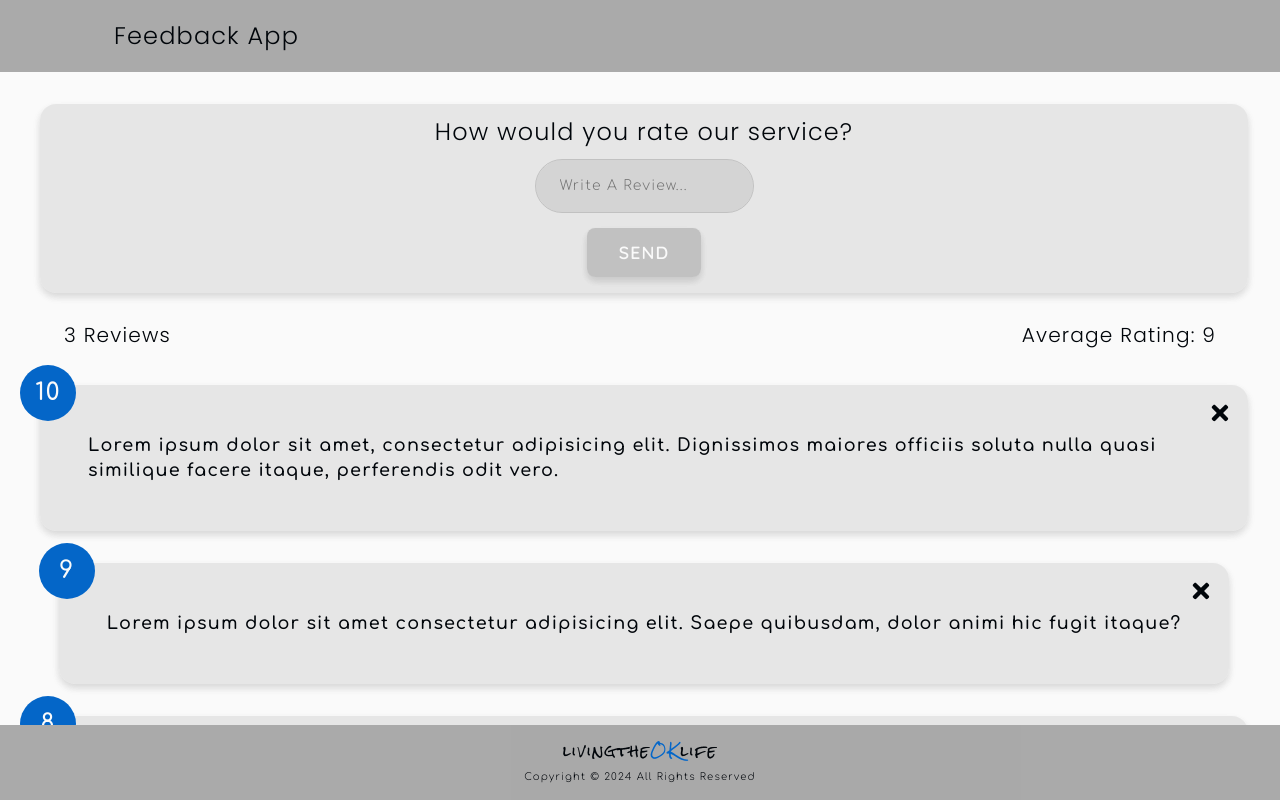
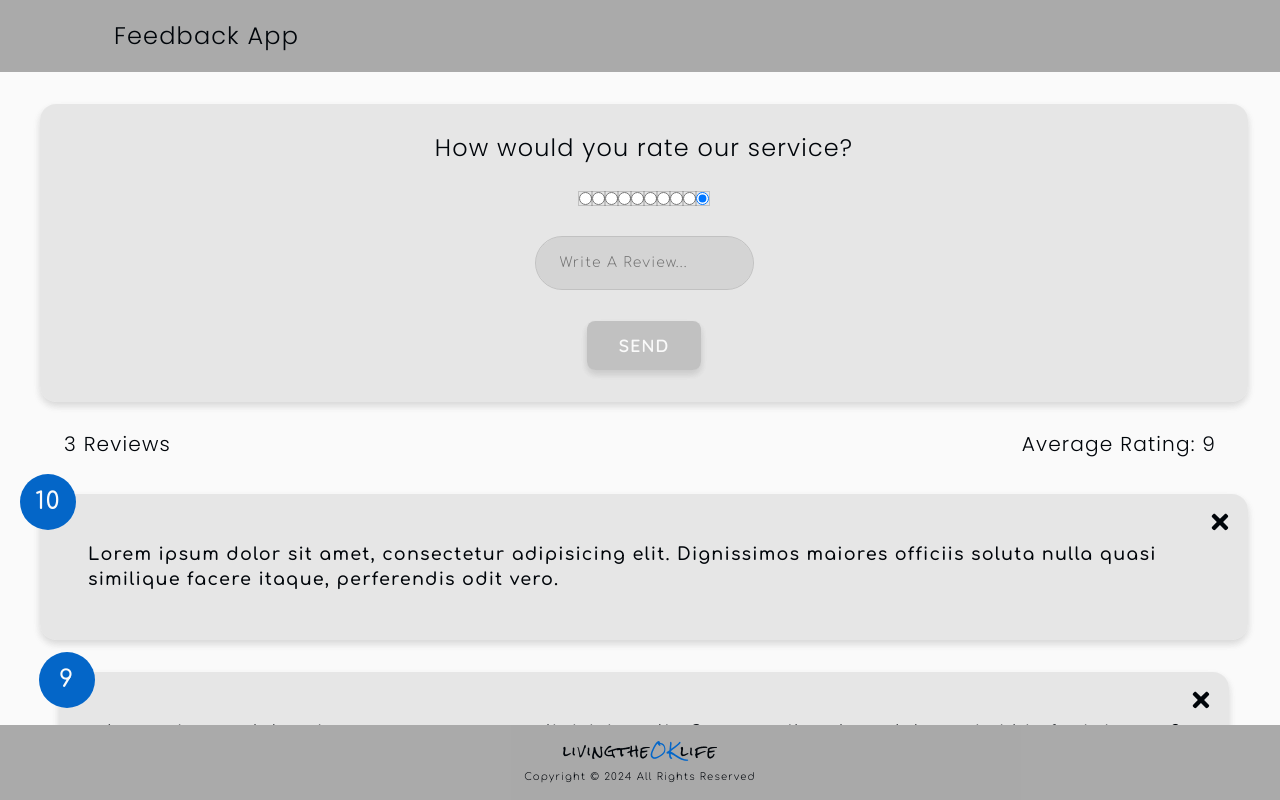
Before and after one commit to livingtheOKlife/feedback-app-v2, a React (Create React App) app: page / in a window 1280 px wide. Built offline with nearby package versions, Linux system fonts and the light colour scheme.

Commit message:
creates rating-select component and applies styles (without radio buttons - to be styled later)

```diff
--- a/src/components/FeedbackForm.jsx
+++ b/src/components/FeedbackForm.jsx
@@ -4,9 +4,12 @@ import Button from './shared/Button'
 
 import { FaTimes } from 'react-icons/fa'
 
+import RatingSelect from './RatingSelect'
+
 function FeedbackForm () {
 
   const [text, setText] = useState('')
+  const [rating, setRating] = useState(10)
   const [btnDisabled, setBtnDisabled] = useState(true)
   const [alert, setAlert] = useState('')
 
@@ -41,7 +44,7 @@ function FeedbackForm () {
 
       <h3>How would you rate our service?</h3>
 
-      {/* @todo - ratings select */}
+      <RatingSelect select={(rating) => setRating(rating)} />
 
       <input type="text" id='text' value={text} placeholder='Write a review...' onChange={onChange} />
 
--- /dev/null
+++ b/src/components/RatingSelect.jsx
@@ -0,0 +1,37 @@
+import PropTypes from 'prop-types'
+
+import { useState } from 'react'
+
+function RatingSelect ({ select }) {
+
+  const [selected, setSelected] = useState(10)
+
+  const onChange = (e) => {
+
+    setSelected(+e.currentTarget.value)
+    select(+e.currentTarget.value)
+
+  }
+
+  return (
+
+    <div className='rating-select'>
+
+      <input type="radio" id="num1" name="rating" value='1' onChange={onChange} checked={selected === 1} />
+      <input type="radio" id="num2" name="rating" value='2' onChange={onChange} checked={selected === 2} />
+      <input type="radio" id="num3" name="rating" value='3' onChange={onChange} checked={selected === 3} />
+      <input type="radio" id="num4" name="rating" value='4' onChange={onChange} checked={selected === 4} />
+      <input type="radio" id="num5" name="rating" value='5' onChange={onChange} checked={selected === 5} />
+      <input type="radio" id="num6" name="rating" value='6' onChange={onChange} checked={selected === 6} />
+      <input type="radio" id="num7" name="rating" value='7' onChange={onChange} checked={selected === 7} />
+      <input type="radio" id="num8" name="rating" value='8' onChange={onChange} checked={selected === 8} />
+      <input type="radio" id="num9" name="rating" value='9' onChange={onChange} checked={selected === 9} />
+      <input type="radio" id="num10" name="rating" value='10' onChange={onChange} checked={selected === 10} />
+
+    </div>
+
+  )
+
+}
+
+export default RatingSelect
--- a/src/index.css
+++ b/src/index.css
@@ -708,8 +708,8 @@ input:focus {
   flex-direction: column;
   justify-content: center;
   align-items: center;
-  gap: 16px;
-  padding: 16px;
+  gap: 32px;
+  padding: 32px;
   border-radius: 16px;
   margin-left: 8px;
   background-color: rgba(0, 0, 0, 0.08);
@@ -733,6 +733,13 @@ input:focus {
   #main-container form h3 {
     font-size: 23.934528px;
   }
+}
+#main-container form .rating-select {
+  display: flex;
+  flex-wrap: wrap;
+  justify-content: center;
+  align-items: center;
+  margin: 0 32px;
 }
 #main-container form input[type=text] {
   padding: 16px 24px;
```
